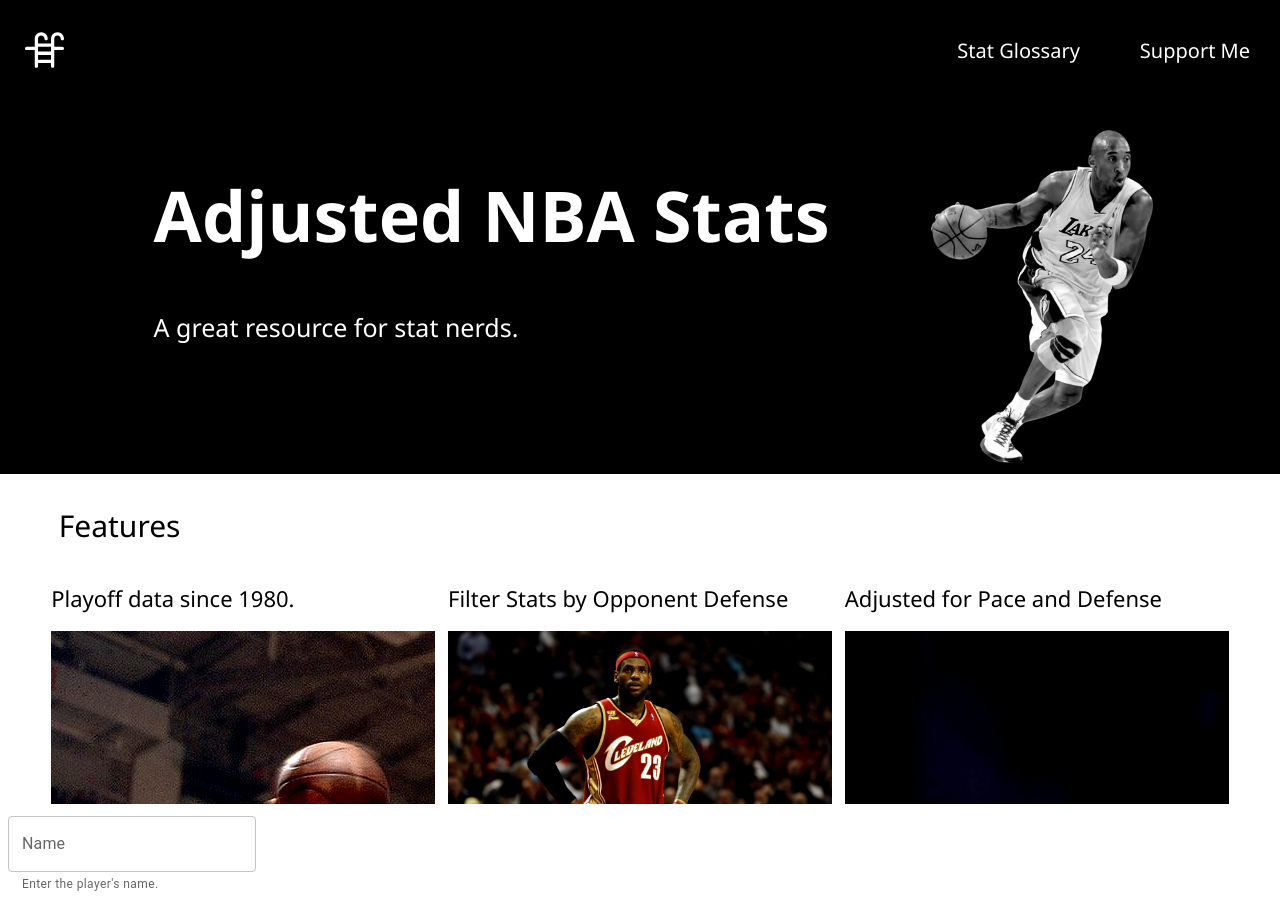
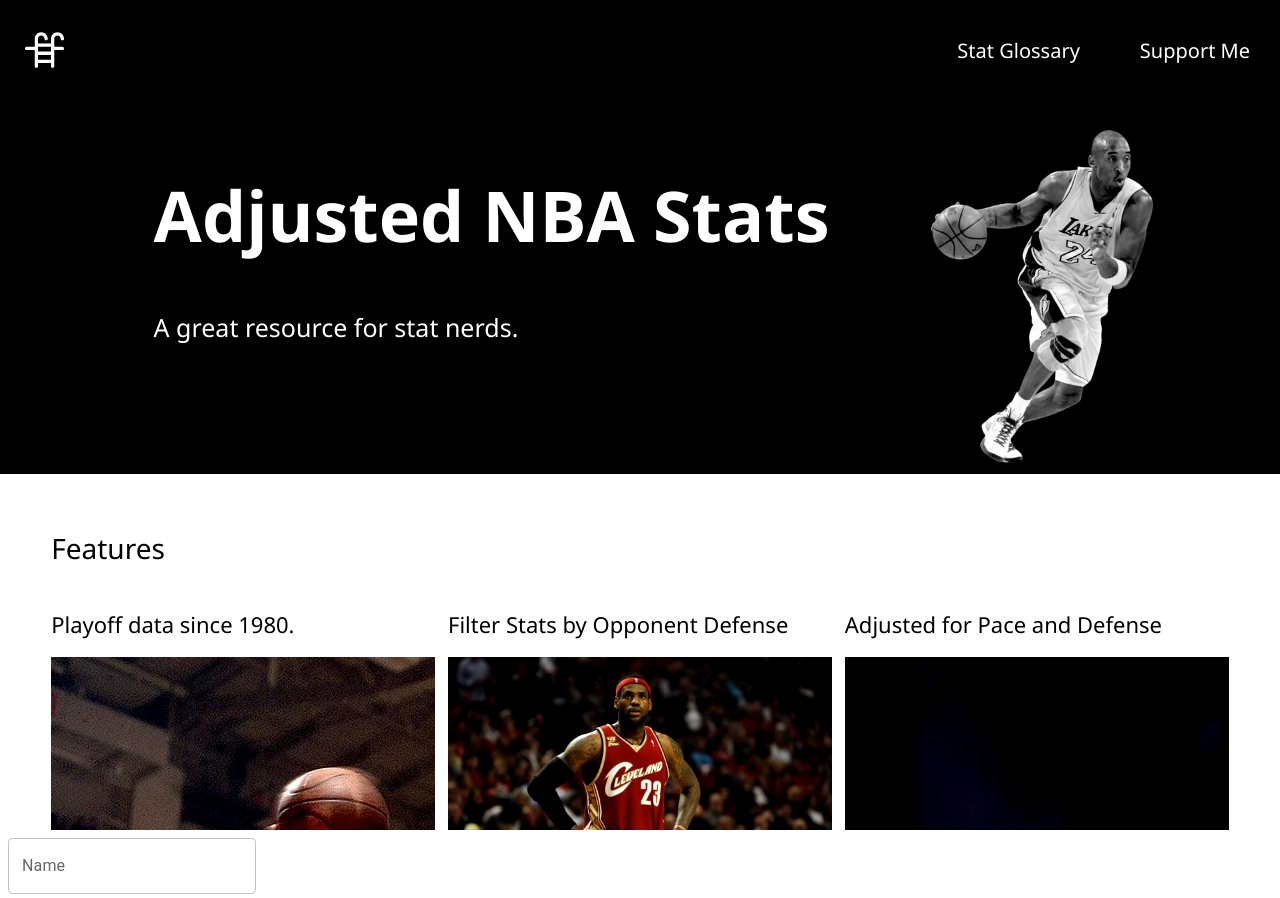
Before and after one commit to oscarg617/bball-stats-website, a React (Create React App) app: page / in a window 1280 px wide. Shown: the top 898 px of the page. Built offline with nearby package versions, Linux system fonts and the light colour scheme.

Commit message:
reworked div structure for better alignment

```diff
--- a/src/components/guide/guide.component.jsx
+++ b/src/components/guide/guide.component.jsx
@@ -5,16 +5,14 @@ import './guide.styles.scss'
 
 const Guide = ({ directions }) => {
   return (
-    <Fragment>
-      <div className='guide-container'>
-        <h2>Features</h2>
-      </div>
+    <div className='guide-container'>
+      <h2>Features</h2>
       <div className='features-container'>
         {directions.map(direction => (
           <GuideItem key={direction.id} direction={direction} />
         ))}
       </div>
-    </Fragment>
+    </div>
   )
 }
 
--- a/src/components/guide/guide.styles.scss
+++ b/src/components/guide/guide.styles.scss
@@ -1,24 +1,15 @@
 .guide-container {
+  padding-left: 4vw;
+  padding-right: 4vw;
+  padding-top: 4vh;
 
-  // background-color: black;
-  // padding: 1.5% 2%;
-  padding-left: 4%;
-  padding-top: 2.4%;
   h2 {
-    font-size: 30px;
-    margin: 0 7.5px 15px;
-    // font-size: 100px;
+    font-size: 1.75rem;
     color: black;
     font-weight: 500;
   }
 
-
-}
-
-
   .features-container {
-  // margin-top: 10px;
-  padding: 0.3% 4%;
     width: 100%;
     display: flex;
     flex-wrap: wrap;
@@ -27,3 +18,7 @@
     overflow: hidden;
     // z-index: 100;
   }
+
+
+
+}
```
Lines whose indentation alone changed are shown as unchanged.
